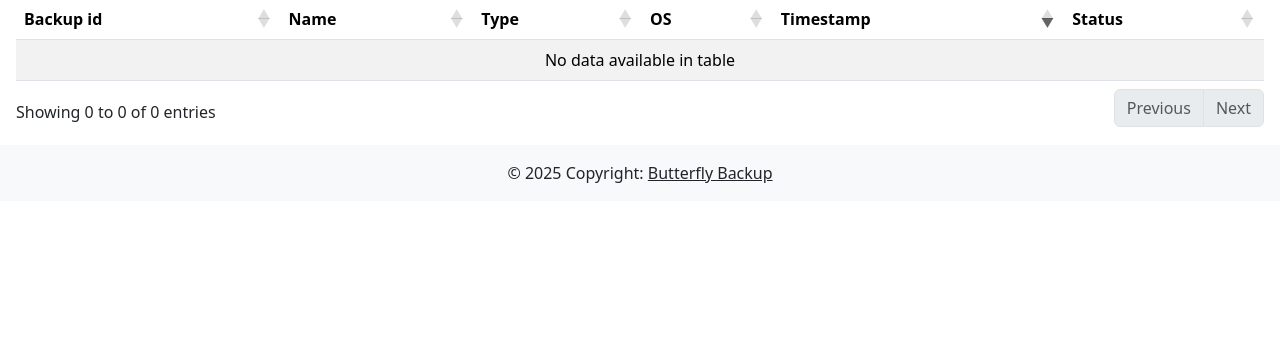
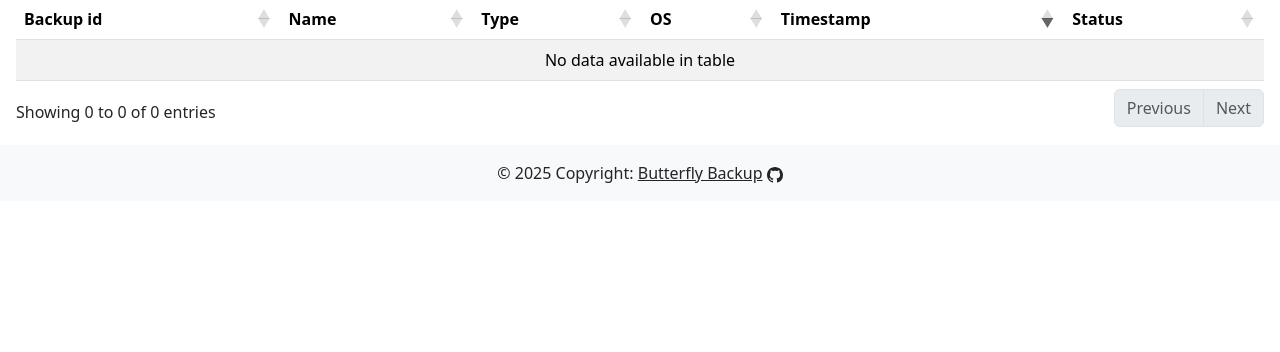
Before and after one commit to MatteoGuadrini/butterfly-backup-web, a Django app: page / in a window 1280 px wide. Shown: the part 171-523 px from the top of the page. Run offline with Django 4.2, Linux system fonts and the light colour scheme; the visitor is signed in with stand-in values (Sample User, id 1); parts of the project's set-up code (start-up, migrations or seed data) failed here and were passed over; some libraries are stand-ins or nearby versions.

Commit message:
chore: add Github icon

```diff
--- a/butterfly_backup_web/templates/footer.html
+++ b/butterfly_backup_web/templates/footer.html
@@ -4,6 +4,11 @@
             <div class="text-center p-3">
                 © 2025 Copyright:
                 <a class="text-body" href="https://matteoguadrini.github.io/Butterfly-Backup">Butterfly Backup</a>
+                <a class="text-body" href="https://github.com/MatteoGuadrini/Butterfly-Backup">
+                <svg xmlns="http://www.w3.org/2000/svg" width="16" height="16" fill="currentColor" class="bi bi-github" viewBox="0 0 16 16">
+                    <path d="M8 0C3.58 0 0 3.58 0 8c0 3.54 2.29 6.53 5.47 7.59.4.07.55-.17.55-.38 0-.19-.01-.82-.01-1.49-2.01.37-2.53-.49-2.69-.94-.09-.23-.48-.94-.82-1.13-.28-.15-.68-.52-.01-.53.63-.01 1.08.58 1.23.82.72 1.21 1.87.87 2.33.66.07-.52.28-.87.51-1.07-1.78-.2-3.64-.89-3.64-3.95 0-.87.31-1.59.82-2.15-.08-.2-.36-1.02.08-2.12 0 0 .67-.21 2.2.82.64-.18 1.32-.27 2-.27s1.36.09 2 .27c1.53-1.04 2.2-.82 2.2-.82.44 1.1.16 1.92.08 2.12.51.56.82 1.27.82 2.15 0 3.07-1.87 3.75-3.65 3.95.29.25.54.73.54 1.48 0 1.07-.01 1.93-.01 2.2 0 .21.15.46.55.38A8.01 8.01 0 0 0 16 8c0-4.42-3.58-8-8-8"/>
+                </svg>
+            </a>
             </div>
             <!-- Copyright -->
         </footer>
```
